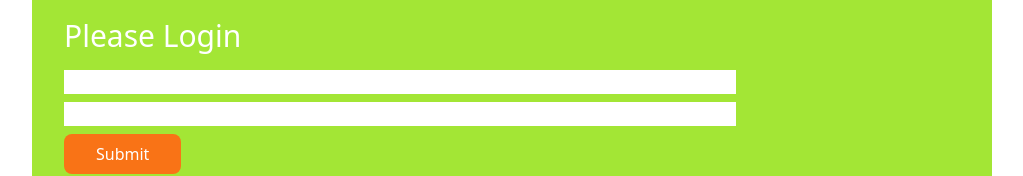
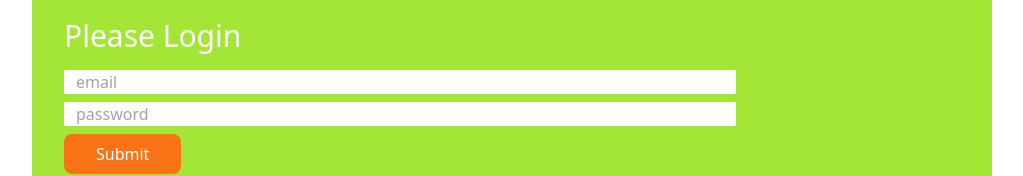
Before and after one commit to Arefin994/Simple-Bank-System, a plain HTML site: page index.html in a window 1280 px wide. Shown: the part 150-326 px from the top of the page, without its empty margins (128-1151 px from the left). Drawn offline with nearby package versions, Linux system fonts and the light colour scheme.

Commit message:
Fixed some Issue

```diff
--- a/index.html
+++ b/index.html
@@ -17,8 +17,8 @@
         <section class="bg-lime-400 w-9/12 mt-12 mx-auto p-8">
             <h3 class="text-3xl mb-4 font-medium text-white">Please Login</h3>
             <div class="justify-center align-center">
-                <input class="w-9/12 block px-3 mb-2 text-black" type="email" name="" id="email">
-                <input class="w-9/12 block px-3 mb-2 text-black" type="password" name="" id="pass">
+                <input placeholder="email" class="w-9/12 block px-3 mb-2 text-black" type="email" name="" id="email">
+                <input placeholder="password" class="w-9/12 block px-3 mb-2 text-black" type="password" name="" id="pass">
                 <button id="submit-btn" class="bg-orange-500 px-8 py-2 rounded-lg font-medium hover:bg-orange-600 text-white">Submit</button>
             </div>
         </section>
```
